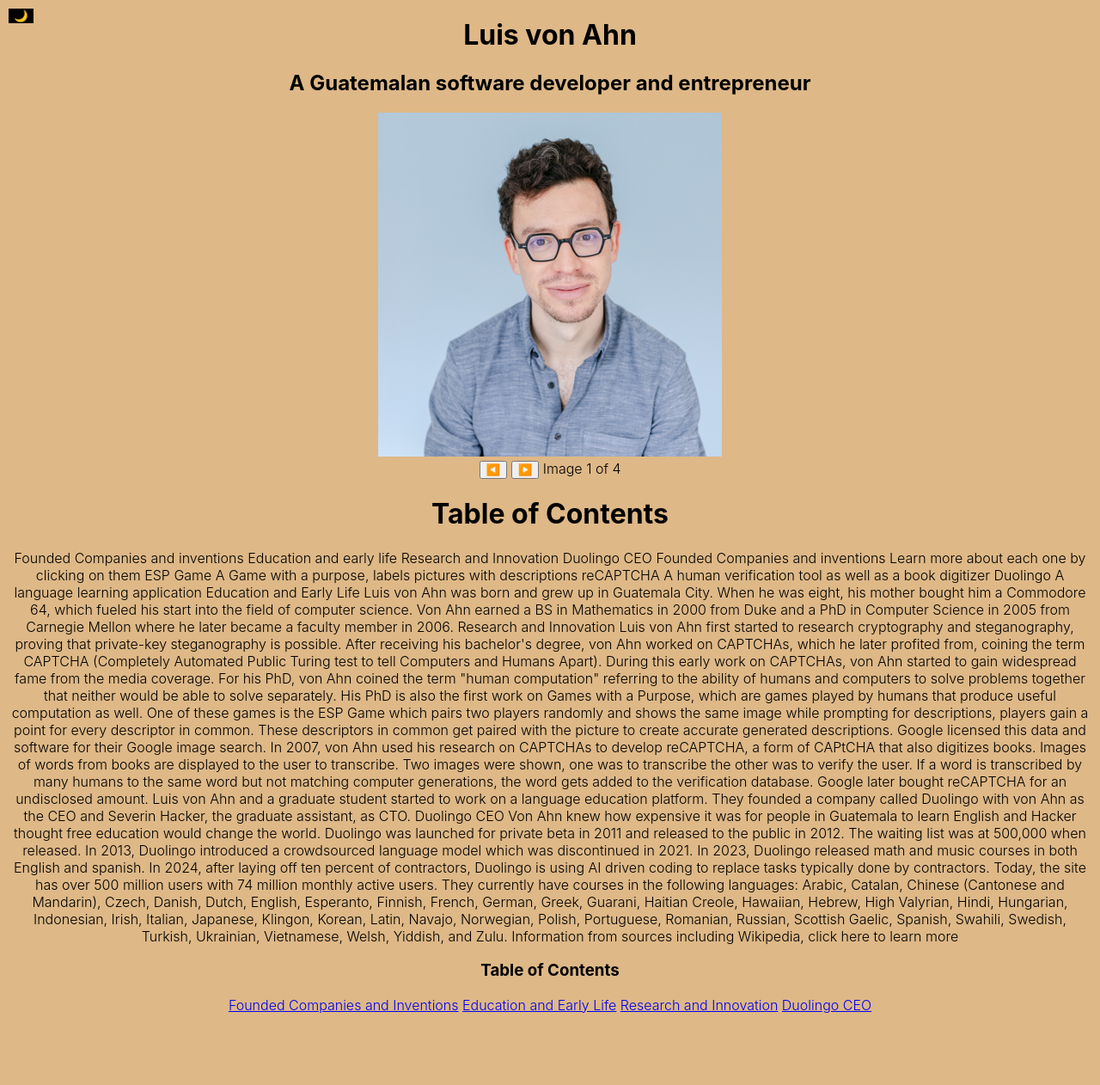
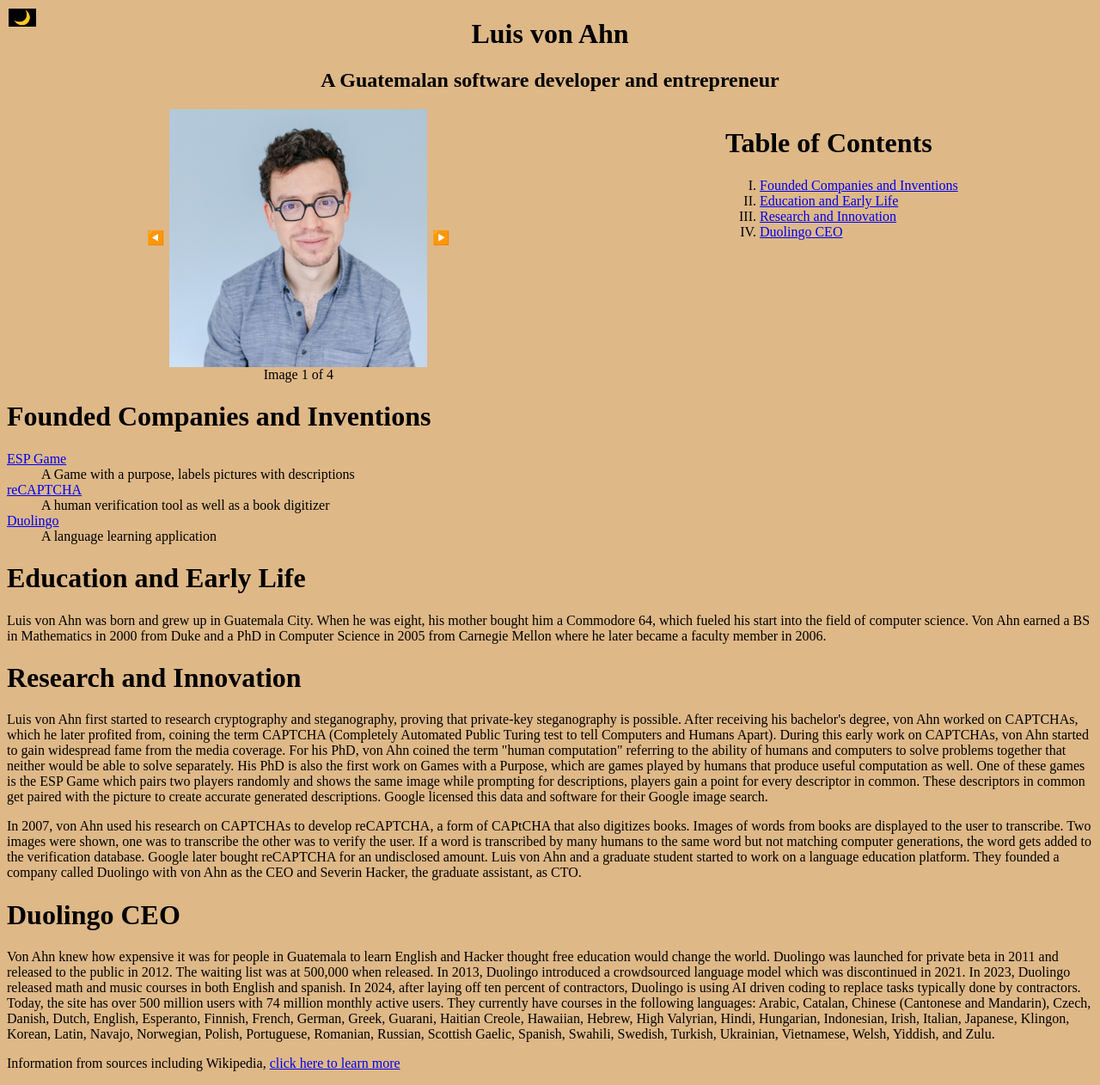
Before and after one commit to Nick111007/LvA-website, a plain HTML site: page index.html in a window 1280 px wide. Shown: the whole page at 86% size. Before the commit the page ends 1187 px from the top, so only its background shows below. Drawn offline with Linux system fonts and the light colour scheme.

Commit message:
I added all of my files and commited

```diff
--- a/index.html
+++ b/index.html
@@ -1,78 +1,125 @@
 <!doctype html>
 <html lang="en">
 <head>
-  <meta charset="UTF-8" />
-  <link rel="icon" type="image/svg+xml" href="/ewebstorm-icon-logo.svg" />
-  <meta name="viewport" content="width=device-width, initial-scale=1.0" />
+    <meta charset="UTF-8"/>
+    <link rel="icon" type="image/svg+xml" href="/ewebstorm-icon-logo.svg"/>
+    <meta name="viewport" content="width=device-width, initial-scale=1.0"/>
     <title>Luis von Ahn</title>
     <link rel="stylesheet" href="/style.css">
-
-
 
 
 </head>
 
 <body class="light">
 
-<button id ="darkbtn" onclick="toggleMode()">🌙</button>
-
+<button id="darkbtn" onclick="toggleMode()">🌙</button>
 
 
 <div class="container">
     <h1>Luis von Ahn</h1>
     <h2>A Guatemalan software developer and entrepreneur</h2>
 </div>
+<div class="flex">
 
-  <div class="carousel">
-    <div class="slides">
+    <div>
+        <div class="flex">
+        <button onclick="changeImage(-1)"> ◀️</button>
+
           <img src="images/LVA1.png" id="picture">
+        <button onclick="changeImage(1)"> ▶️</button>
           </div>
-<div>
-    <button onclick = "changeImage(-1)"> ◀️</button>
-
-    <button onclick = "changeImage(1)"> ▶️</button>
-    <text id = "imageinc">Image 1 of 4 </text>
+        <div id="imageinc">Image 1 of 4</div>
     </div>
-<div>
     <div>
         <h1>
             Table of Contents
         </h1>
-</div>
-Founded Companies and inventions
-Education and early life
-Research and Innovation
-Duolingo CEO
-Founded Companies and inventions
-Learn more about each one by clicking on them
-
-ESP Game
-A Game with a purpose, labels pictures with descriptions
-reCAPTCHA
-A human verification tool as well as a book digitizer
-Duolingo
-A language learning application
-Education and Early Life
-Luis von Ahn was born and grew up in Guatemala City. When he was eight, his mother bought him a Commodore 64, which fueled his start into the field of computer science. Von Ahn earned a BS in Mathematics in 2000 from Duke and a PhD in Computer Science in 2005 from Carnegie Mellon where he later became a faculty member in 2006.
-
-Research and Innovation
-Luis von Ahn first started to research cryptography and steganography, proving that private-key steganography is possible. After receiving his bachelor's degree, von Ahn worked on CAPTCHAs, which he later profited from, coining the term CAPTCHA (Completely Automated Public Turing test to tell Computers and Humans Apart). During this early work on CAPTCHAs, von Ahn started to gain widespread fame from the media coverage. For his PhD, von Ahn coined the term "human computation" referring to the ability of humans and computers to solve problems together that neither would be able to solve separately. His PhD is also the first work on Games with a Purpose, which are games played by humans that produce useful computation as well. One of these games is the ESP Game which pairs two players randomly and shows the same image while prompting for descriptions, players gain a point for every descriptor in common. These descriptors in common get paired with the picture to create accurate generated descriptions. Google licensed this data and software for their Google image search.
-
-In 2007, von Ahn used his research on CAPTCHAs to develop reCAPTCHA, a form of CAPtCHA that also digitizes books. Images of words from books are displayed to the user to transcribe. Two images were shown, one was to transcribe the other was to verify the user. If a word is transcribed by many humans to the same word but not matching computer generations, the word gets added to the verification database. Google later bought reCAPTCHA for an undisclosed amount. Luis von Ahn and a graduate student started to work on a language education platform. They founded a company called Duolingo with von Ahn as the CEO and Severin Hacker, the graduate assistant, as CTO.
-
-Duolingo CEO
-Von Ahn knew how expensive it was for people in Guatemala to learn English and Hacker thought free education would change the world. Duolingo was launched for private beta in 2011 and released to the public in 2012. The waiting list was at 500,000 when released. In 2013, Duolingo introduced a crowdsourced language model which was discontinued in 2021. In 2023, Duolingo released math and music courses in both English and spanish. In 2024, after laying off ten percent of contractors, Duolingo is using AI driven coding to replace tasks typically done by contractors. Today, the site has over 500 million users with 74 million monthly active users. They currently have courses in the following languages: Arabic, Catalan, Chinese (Cantonese and Mandarin), Czech, Danish, Dutch, English, Esperanto, Finnish, French, German, Greek, Guarani, Haitian Creole, Hawaiian, Hebrew, High Valyrian, Hindi, Hungarian, Indonesian, Irish, Italian, Japanese, Klingon, Korean, Latin, Navajo, Norwegian, Polish, Portuguese, Romanian, Russian, Scottish Gaelic, Spanish, Swahili, Swedish, Turkish, Ukrainian, Vietnamese, Welsh, Yiddish, and Zulu.
-
-Information from sources including Wikipedia, click here to learn more
-</div>
-  <div class="toc">
-    <h3>Table of Contents</h3>
-    <a href="#"> Founded Companies and Inventions</a>
-    <a href="#"> Education and Early Life</a>
-    <a href="#"> Research and Innovation</a>
-    <a href="#"> Duolingo CEO</a>
+        <ol type="I">
+            <li><a href="#fci"> Founded Companies and Inventions</a></li>
+            <li><a href="#eel"> Education and Early Life</a></li>
+            <li><a href="#ri"> Research and Innovation</a></li>
+            <li><a href="#dceo"> Duolingo CEO</a></li>
+      </ol>
     </div>
   </div>
-    <script  src="/src/main.js"></script>
+
+
+<div class="section" id="fci">
+<h1>Founded Companies and Inventions</h1>
+<dl>
+  <dt>
+    <a href="https://en.wikipedia.org/wiki/ESP_game">ESP Game</a>
+  </dt>
+  <dd>
+    A Game with a purpose, labels pictures with descriptions
+  </dd>
+  <dt>
+    <a href="https://en.wikipedia.org/wiki/ReCAPTCHA">reCAPTCHA</a>
+  </dt>
+  <dd>
+    A human verification tool as well as a book digitizer
+  </dd>
+  <dt>
+    <a href="https://en.wikipedia.org/wiki/Duolingo">Duolingo</a>
+  </dt>
+  <dd>
+    A language learning application
+  </dd>
+</dl>
+  </div>
+
+
+
+<div class="section" id="eel">
+
+
+    <h1> Education and Early Life
+    </h1>
+  <p>
+    Luis von Ahn was born and grew up in Guatemala City. When he was eight, his mother bought him a Commodore 64, which
+    fueled his start into the field of computer science. Von Ahn earned a BS in Mathematics in 2000 from Duke and a PhD
+    in Computer Science in 2005 from Carnegie Mellon where he later became a faculty member in 2006.</p>
+</div>
+
+<div class="section" id="ri">
+    <h1>Research and Innovation
+    </h1>
+  <p>
+    Luis von Ahn first started to research cryptography and steganography, proving that private-key steganography is
+    possible. After receiving his bachelor's degree, von Ahn worked on CAPTCHAs, which he later profited from, coining
+    the term CAPTCHA (Completely Automated Public Turing test to tell Computers and Humans Apart). During this early
+    work on CAPTCHAs, von Ahn started to gain widespread fame from the media coverage. For his PhD, von Ahn coined the
+    term "human computation" referring to the ability of humans and computers to solve problems together that neither
+    would be able to solve separately. His PhD is also the first work on Games with a Purpose, which are games played by
+    humans that produce useful computation as well. One of these games is the ESP Game which pairs two players randomly
+    and shows the same image while prompting for descriptions, players gain a point for every descriptor in common.
+    These descriptors in common get paired with the picture to create accurate generated descriptions. Google licensed
+    this data and software for their Google image search.</p>
+
+    <p>In 2007, von Ahn used his research on CAPTCHAs to develop reCAPTCHA, a form of CAPtCHA that also digitizes books.
+    Images of words from books are displayed to the user to transcribe. Two images were shown, one was to transcribe the
+    other was to verify the user. If a word is transcribed by many humans to the same word but not matching computer
+    generations, the word gets added to the verification database. Google later bought reCAPTCHA for an undisclosed
+    amount. Luis von Ahn and a graduate student started to work on a language education platform. They founded a company
+    called Duolingo with von Ahn as the CEO and Severin Hacker, the graduate assistant, as CTO.</p>
+</div>
+  <div class="section" id="dceo">
+    <h1>Duolingo CEO
+    </h1>
+    <p>Von Ahn knew how expensive it was for people in Guatemala to learn English and Hacker thought free education would
+    change the world. Duolingo was launched for private beta in 2011 and released to the public in 2012. The waiting
+    list was at 500,000 when released. In 2013, Duolingo introduced a crowdsourced language model which was discontinued
+    in 2021. In 2023, Duolingo released math and music courses in both English and spanish. In 2024, after laying off
+    ten percent of contractors, Duolingo is using AI driven coding to replace tasks typically done by contractors.
+    Today, the site has over 500 million users with 74 million monthly active users. They currently have courses in the
+    following languages: Arabic, Catalan, Chinese (Cantonese and Mandarin), Czech, Danish, Dutch, English, Esperanto,
+    Finnish, French, German, Greek, Guarani, Haitian Creole, Hawaiian, Hebrew, High Valyrian, Hindi, Hungarian,
+    Indonesian, Irish, Italian, Japanese, Klingon, Korean, Latin, Navajo, Norwegian, Polish, Portuguese, Romanian,
+    Russian, Scottish Gaelic, Spanish, Swahili, Swedish, Turkish, Ukrainian, Vietnamese, Welsh, Yiddish, and Zulu.</p>
+
+
+</div>
+<p>Information from sources including Wikipedia, <a href="https://en.wikipedia.org/wiki/Luis_von_Ahn">click here to learn more</a></p>
+<script src="/src/main.js"></script>
 </body>
 </html>
--- a/style.css
+++ b/style.css
@@ -1,12 +1,5 @@
 
 
-:root {
-    font-family: "JetBrains Sans", Inter, system-ui, Avenir, Helvetica, Arial, sans-serif;
-    font-weight: 300;
-    color: black;
-
-    text-align: center;
-}
 .light {
     background-color: burlywood;
     color: black;
@@ -40,3 +33,26 @@
     font-weight: bold;
     transition: background-color 0.3s, color 0.3s;
 }
+
+img {
+    width: 300px;
+}
+
+
+    #imageinc {
+        text-align: center;
+    }
+.flex {
+    display: flex;
+    justify-content: space-around;
+}
+
+button {
+    border: none;
+    background-color: transparent;
+    font-size: 16px
+}
+
+.container {
+    text-align: center;
+}
```
Also changed, not shown: src/main.js (line endings or trailing spaces). Lines whose indentation alone changed are shown as unchanged.
